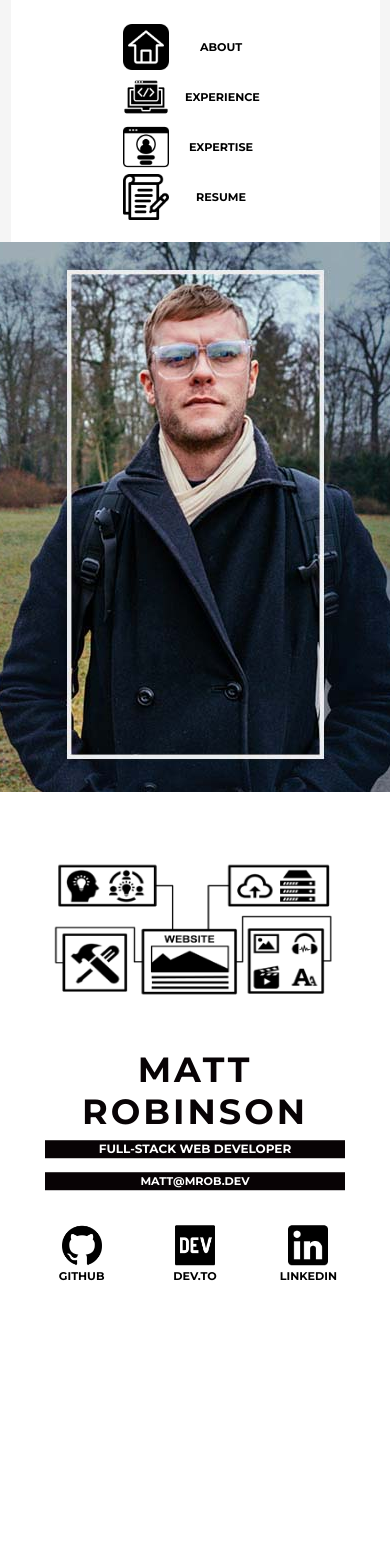
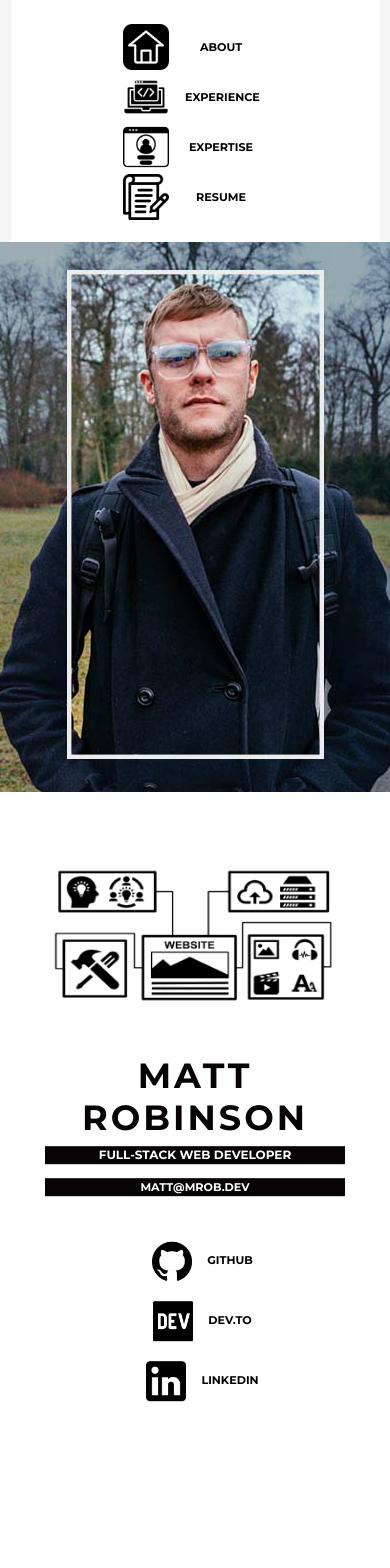
Before and after one commit to mrob-dev/mrob-dev-home, a React (Create React App) app: page / in a window 390 px wide. Shown: the top 1568 px of the page. Built offline with nearby package versions, Linux system fonts and the light colour scheme.

Commit message:
fix: column responsiveness

```diff
--- a/src/routes/expertise.js
+++ b/src/routes/expertise.js
@@ -22,8 +22,8 @@ export default function Expertise() {
                   </p>
                   <br/>
 
-                  <div class="columns">
-                    <div class="column">
+                  <div class="excolumns">
+                    <div class="excolumn">
                     <h3>Creation</h3>
                       <p>
                         <ul className="expertise-list">
@@ -33,7 +33,7 @@ export default function Expertise() {
                         </ul>
                       </p>
                     </div>
-                    <div class="column">
+                    <div class="excolumn">
                     <h3>Coordination</h3>
                       <p>
                         <ul className="expertise-list">
@@ -43,7 +43,7 @@ export default function Expertise() {
                         </ul>
                       </p>
                     </div>
-                    <div class="column">
+                    <div class="excolumn">
                     <h3>Strategy</h3>
                       <p>
                         <ul className="expertise-list">
--- a/src/styles.css
+++ b/src/styles.css
@@ -242,6 +242,20 @@ p {
   margin: 0px 3px;
 }
 
+/*Expertise Column Styles */
+.excolumns {
+  display: flex;
+  flex-direction: row;
+  flex-wrap: wrap;
+  width: 100%;
+}
+
+.excolumn {
+  flex: 30%;
+  text-align: center;
+  margin: 0px 3px;
+}
+
 
 /* Responsiveness */
   @media only screen and (max-width: 1200px)
@@ -343,6 +357,22 @@ p {
     justify-content: center;
   }
 
+  .columns {
+    display: flex;
+    flex-direction: row;
+    flex-wrap: wrap;
+    width: 100%;
+  }
+
+  .column {
+    display: flex;
+    flex: 100%;
+    text-align: center;
+    align-items: center;
+    justify-content: center;
+    padding: 10px;
+  }
+
   #mainimage {
     justify-content: center;
     height: 250px;
```
